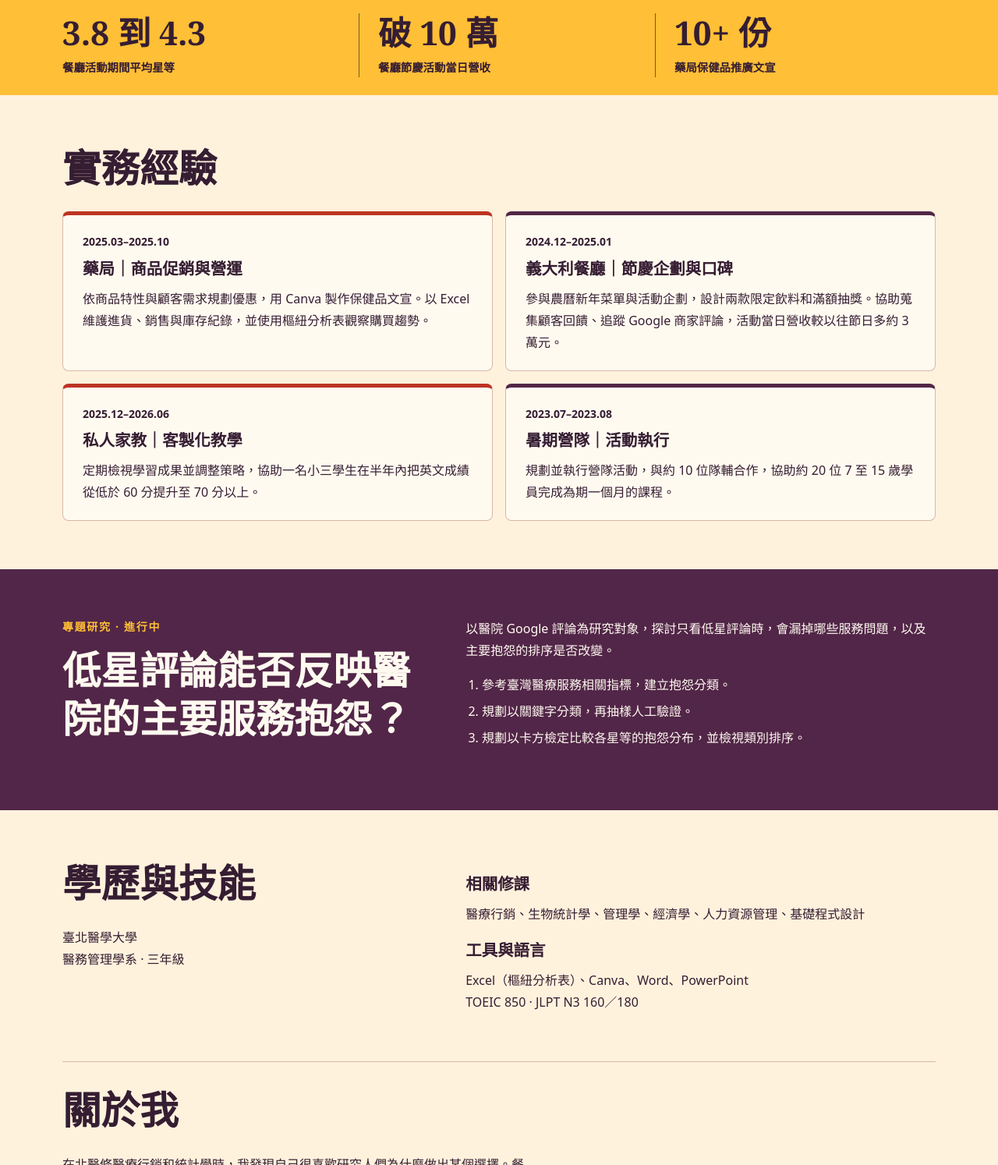
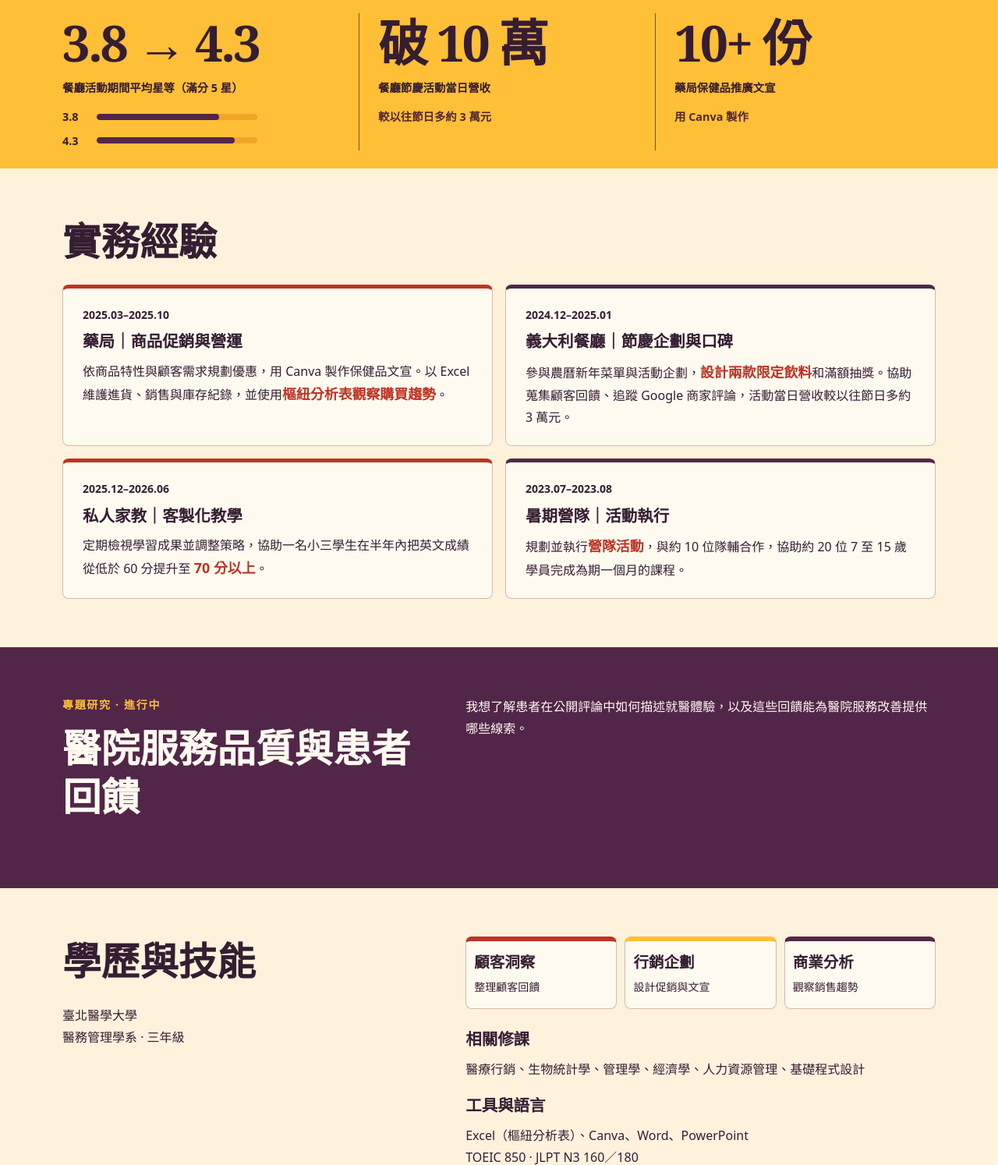
Before and after one commit to ariel931206/ariel931206.github.io, a plain HTML site: page portfolio/index.html in a window 1280 px wide. Shown: the part 600-2094 px from the top of the page at 78% size. Drawn offline with Linux system fonts and the light colour scheme.

Commit message:
Clarify portfolio visuals and shorten research summary

```diff
--- a/portfolio/index.html
+++ b/portfolio/index.html
@@ -38,9 +38,17 @@ h1 {font:700 clamp(3.3rem,8vw,7.5rem)/.95 Georgia,serif;letter-spacing:-.07em;ma
 .portrait figcaption {font:italic 1rem/1.4 Georgia,serif;text-align:center;margin-top:8px}
 .results {background:var(--gold)}
 .metrics {display:grid;grid-template-columns:repeat(3,1fr);margin-block:0;padding-block:23px;gap:20px}
-.metrics div + div {border-left:1px solid #805726;padding-left:24px}
+.metric + .metric {border-left:1px solid #805726;padding-left:24px}
 .metrics dt {font:700 clamp(1.55rem,3.4vw,2.65rem)/1.2 Georgia,"PingFang TC",serif;margin-bottom:6px}
 .metrics dd {margin:0;font-size:.9rem;font-weight:700}
+.metrics dt {font-size:clamp(2.15rem,5vw,4rem);letter-spacing:-.045em}
+.metrics dd + dd {margin-top:12px}
+.rating-line {display:grid;grid-template-columns:2.25rem 1fr;align-items:center;gap:8px;max-width:250px}
+.rating-line + .rating-line {margin-top:5px}
+.rating-track {height:8px;background:#f0a529;border-radius:99px;overflow:hidden}
+.rating-track b {display:block;height:100%;width:var(--rating);background:var(--plum);border-radius:inherit}
+.metric-note {color:#552933}
+.card strong {color:var(--red);font-size:1.12em}
 section {padding-block:62px}
 h2 {font-size:clamp(1.85rem,4.5vw,3.1rem);line-height:1.25;margin-bottom:25px}
 h3 {font-size:1.28rem;line-height:1.4;margin-bottom:10px}
@@ -52,8 +60,13 @@ h3 {font-size:1.28rem;line-height:1.4;margin-bottom:10px}
 .research {background:var(--plum);color:var(--white)}
 .research .kicker {color:var(--gold)}
 .research .wrap,.education .wrap {display:grid;grid-template-columns:1fr 1.25fr;gap:35px}
-.stage {margin:0;padding-left:1.3em}
-.stage li + li {margin-top:6px}
+.focus-map {display:grid;grid-template-columns:repeat(3,minmax(0,1fr));gap:10px;margin:0 0 24px;padding:0;list-style:none}
+.focus-map li {padding:15px 10px;border:1px solid var(--line);border-top:6px solid var(--red);border-radius:8px;background:var(--white)}
+.focus-map li:nth-child(2) {border-top-color:var(--gold)}
+.focus-map li:nth-child(3) {border-top-color:var(--plum)}
+.focus-map strong,.focus-map span {display:block}
+.focus-map strong {font-size:1.22rem;line-height:1.25;margin-bottom:7px}
+.focus-map span {font-size:.875rem}
 .education h3 {margin-top:18px}
 .about {padding-top:0}
 .about-box {border-top:1px solid var(--line);padding-top:30px}
@@ -66,8 +79,9 @@ footer p {margin-bottom:18px}
   .hero .wrap {grid-template-columns:1fr;gap:33px;padding-block:39px 45px}
   .portrait {width:min(56%,210px)}
   .cards,.research .wrap,.education .wrap {grid-template-columns:1fr;gap:12px}
-  .metrics {gap:9px}
-  .metrics div + div {padding-left:9px}
+  .metrics {grid-template-columns:1fr;gap:14px}
+  .metric + .metric {padding:14px 0 0;border-left:0;border-top:1px solid #805726}
+  .focus-map {grid-template-columns:repeat(auto-fit,minmax(min(100%,7.5rem),1fr))}
   section {padding-block:40px}
 }
 @media(prefers-reduced-motion:reduce) {html {scroll-behavior:auto}}
@@ -93,27 +107,34 @@ footer p {margin-bottom:18px}
 </figure>
 </div></header>
 <div class="results"><dl class="wrap metrics" aria-label="實務成果">
-<div><dt>3.8 到 4.3</dt><dd>餐廳活動期間平均星等</dd></div>
-<div><dt>破 10 萬</dt><dd>餐廳節慶活動當日營收</dd></div>
-<div><dt>10+ 份</dt><dd>藥局保健品推廣文宣</dd></div>
+<div class="metric"><dt>3.8 → 4.3</dt><dd>餐廳活動期間平均星等（滿分 5 星）</dd>
+<dd aria-hidden="true">
+<span class="rating-line"><span>3.8</span><span class="rating-track"><b style="--rating:76%"></b></span></span>
+<span class="rating-line"><span>4.3</span><span class="rating-track"><b style="--rating:86%"></b></span></span>
+</dd></div>
+<div class="metric"><dt>破 10 萬</dt><dd>餐廳節慶活動當日營收</dd><dd class="metric-note">較以往節日多約 3 萬元</dd></div>
+<div class="metric"><dt>10+ 份</dt><dd>藥局保健品推廣文宣</dd><dd class="metric-note">用 Canva 製作</dd></div>
 </dl></div>
 <section id="experience"><div class="wrap">
 <h2>實務經驗</h2>
 <div class="cards">
-<article class="card"><p class="date">2025.03–2025.10</p><h3>藥局｜商品促銷與營運</h3><p>依商品特性與顧客需求規劃優惠，用 Canva 製作保健品文宣。以 Excel 維護進貨、銷售與庫存紀錄，並使用樞紐分析表觀察購買趨勢。</p></article>
-<article class="card"><p class="date">2024.12–2025.01</p><h3>義大利餐廳｜節慶企劃與口碑</h3><p>參與農曆新年菜單與活動企劃，設計兩款限定飲料和滿額抽獎。協助蒐集顧客回饋、追蹤 Google 商家評論，活動當日營收較以往節日多約 3 萬元。</p></article>
-<article class="card"><p class="date">2025.12–2026.06</p><h3>私人家教｜客製化教學</h3><p>定期檢視學習成果並調整策略，協助一名小三學生在半年內把英文成績從低於 60 分提升至 70 分以上。</p></article>
-<article class="card"><p class="date">2023.07–2023.08</p><h3>暑期營隊｜活動執行</h3><p>規劃並執行營隊活動，與約 10 位隊輔合作，協助約 20 位 7 至 15 歲學員完成為期一個月的課程。</p></article>
+<article class="card"><p class="date">2025.03–2025.10</p><h3>藥局｜商品促銷與營運</h3><p>依商品特性與顧客需求規劃優惠，用 Canva 製作保健品文宣。以 Excel 維護進貨、銷售與庫存紀錄，並使用<strong>樞紐分析表觀察購買趨勢</strong>。</p></article>
+<article class="card"><p class="date">2024.12–2025.01</p><h3>義大利餐廳｜節慶企劃與口碑</h3><p>參與農曆新年菜單與活動企劃，<strong>設計兩款限定飲料</strong>和滿額抽獎。協助蒐集顧客回饋、追蹤 Google 商家評論，活動當日營收較以往節日多約 3 萬元。</p></article>
+<article class="card"><p class="date">2025.12–2026.06</p><h3>私人家教｜客製化教學</h3><p>定期檢視學習成果並調整策略，協助一名小三學生在半年內把英文成績從低於 60 分提升至 <strong>70 分以上</strong>。</p></article>
+<article class="card"><p class="date">2023.07–2023.08</p><h3>暑期營隊｜活動執行</h3><p>規劃並執行<strong>營隊活動</strong>，與約 10 位隊輔合作，協助約 20 位 7 至 15 歲學員完成為期一個月的課程。</p></article>
 </div>
 </div></section>
 <section class="research" id="research"><div class="wrap">
-<div><p class="kicker">專題研究 · 進行中</p><h2>低星評論能否反映醫院的主要服務抱怨？</h2></div>
-<div><p>以醫院 Google 評論為研究對象，探討只看低星評論時，會漏掉哪些服務問題，以及主要抱怨的排序是否改變。</p>
-<ol class="stage"><li>參考臺灣醫療服務相關指標，建立抱怨分類。</li><li>規劃以關鍵字分類，再抽樣人工驗證。</li><li>規劃以卡方檢定比較各星等的抱怨分布，並檢視類別排序。</li></ol></div>
+<div><p class="kicker">專題研究 · 進行中</p><h2>醫院服務品質與患者回饋</h2></div>
+<div><p>我想了解患者在公開評論中如何描述就醫體驗，以及這些回饋能為醫院服務改善提供哪些線索。</p></div>
 </div></section>
 <section class="education" id="skills"><div class="wrap">
 <div><h2>學歷與技能</h2><p>臺北醫學大學<br>醫務管理學系 · 三年級</p></div>
-<div><h3>相關修課</h3><p>醫療行銷、生物統計學、管理學、經濟學、人力資源管理、基礎程式設計</p>
+<div><ul class="focus-map" aria-label="專業方向與實務應用">
+<li><strong>顧客洞察</strong><span>整理顧客回饋</span></li>
+<li><strong>行銷企劃</strong><span>設計促銷與文宣</span></li>
+<li><strong>商業分析</strong><span>觀察銷售趨勢</span></li>
+</ul><h3>相關修課</h3><p>醫療行銷、生物統計學、管理學、經濟學、人力資源管理、基礎程式設計</p>
 <h3>工具與語言</h3><p>Excel（樞紐分析表）、Canva、Word、PowerPoint<br>TOEIC 850 · JLPT N3 160／180</p></div>
 </div></section>
 <section class="about"><div class="wrap about-box"><h2>關於我</h2><p>在北醫修醫療行銷和統計學時，我發現自己很喜歡研究人們為什麼做出某個選擇。餐廳和藥局讓我有機會把想法放進真實的促銷活動，我也期待在行銷實習中繼續磨練。課外我喜歡健身、爬山，也常自己做便當。</p></div></section>
```
